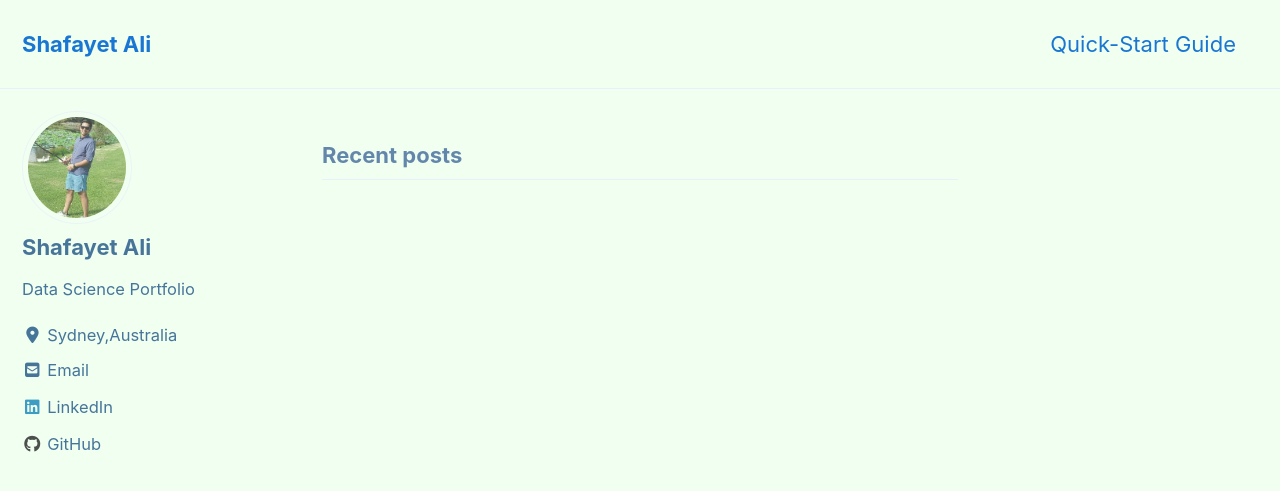
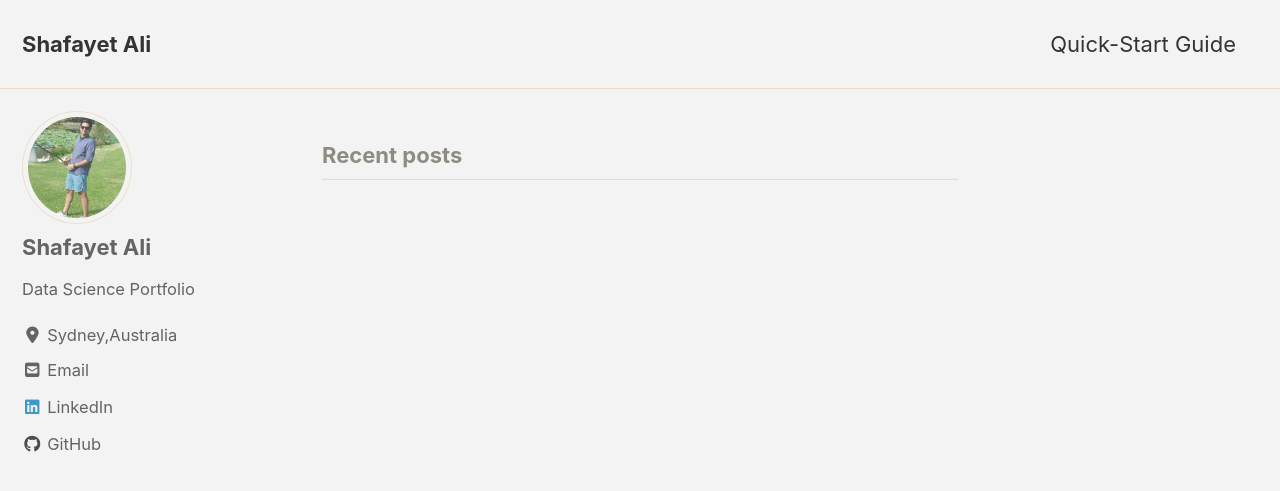
Before and after one commit to shafayet08/shafayet08.github.io, a Jekyll site: the page built from index.html, in a window 1280 px wide and 900 px high. Shown: the top 491 px of the window. Built offline with Jekyll 4.4.1, drawn with Linux system fonts in a browser that asks for light colours; cached includes are drawn as plain includes; nearby versions of some CDN libraries; the list of posts is cut into pages by our own code.

Commit message:
new github

```diff
--- a/_config.yml
+++ b/_config.yml
@@ -12,7 +12,7 @@
 
 # theme                  : "minimal-mistakes-jekyll"
 # remote_theme           : "mmistakes/minimal-mistakes"
-minimal_mistakes_skin    : "aqua" # "air", "aqua", "contrast", "dark", "dirt", "neon", "mint", "plum", "sunrise"
+minimal_mistakes_skin    : "dirt" # "air", "aqua", "contrast", "dark", "dirt", "neon", "mint", "plum", "sunrise"
 
 # Site Settings
 locale                   : "en-US"
```
